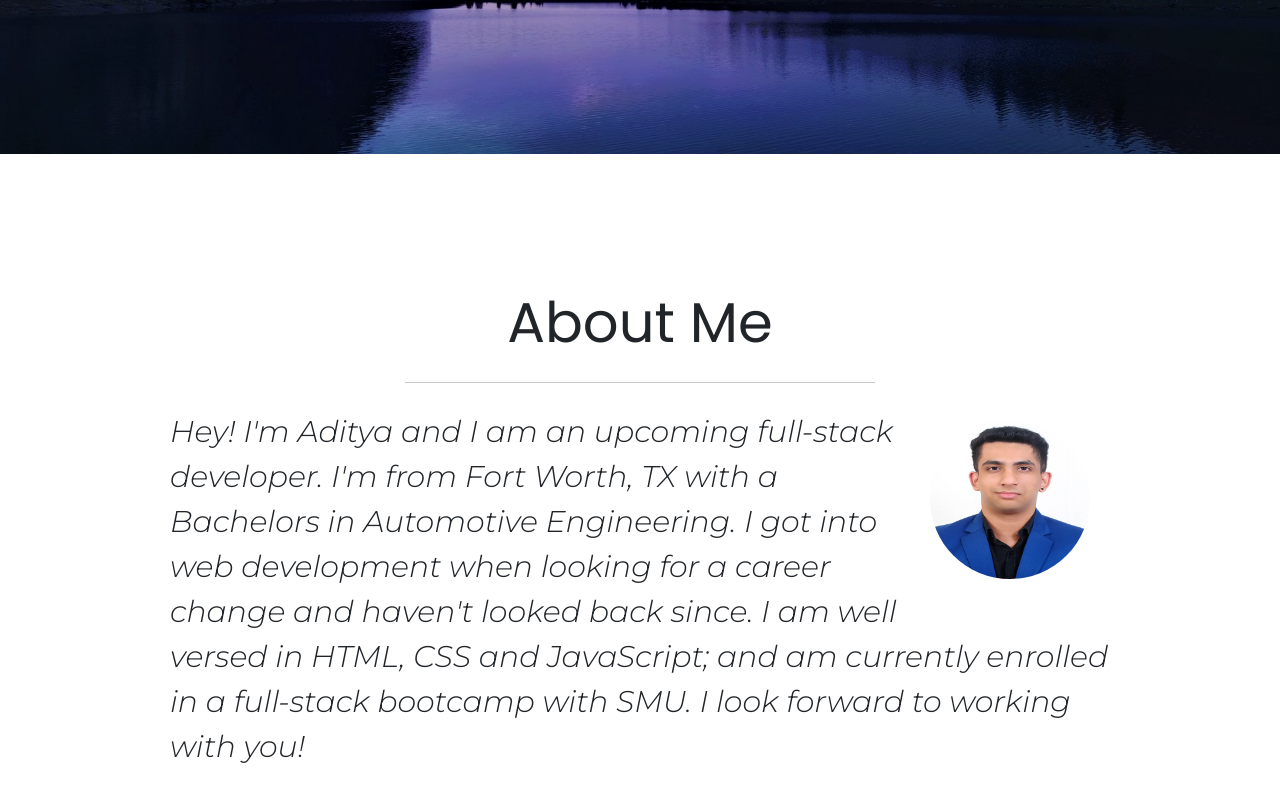
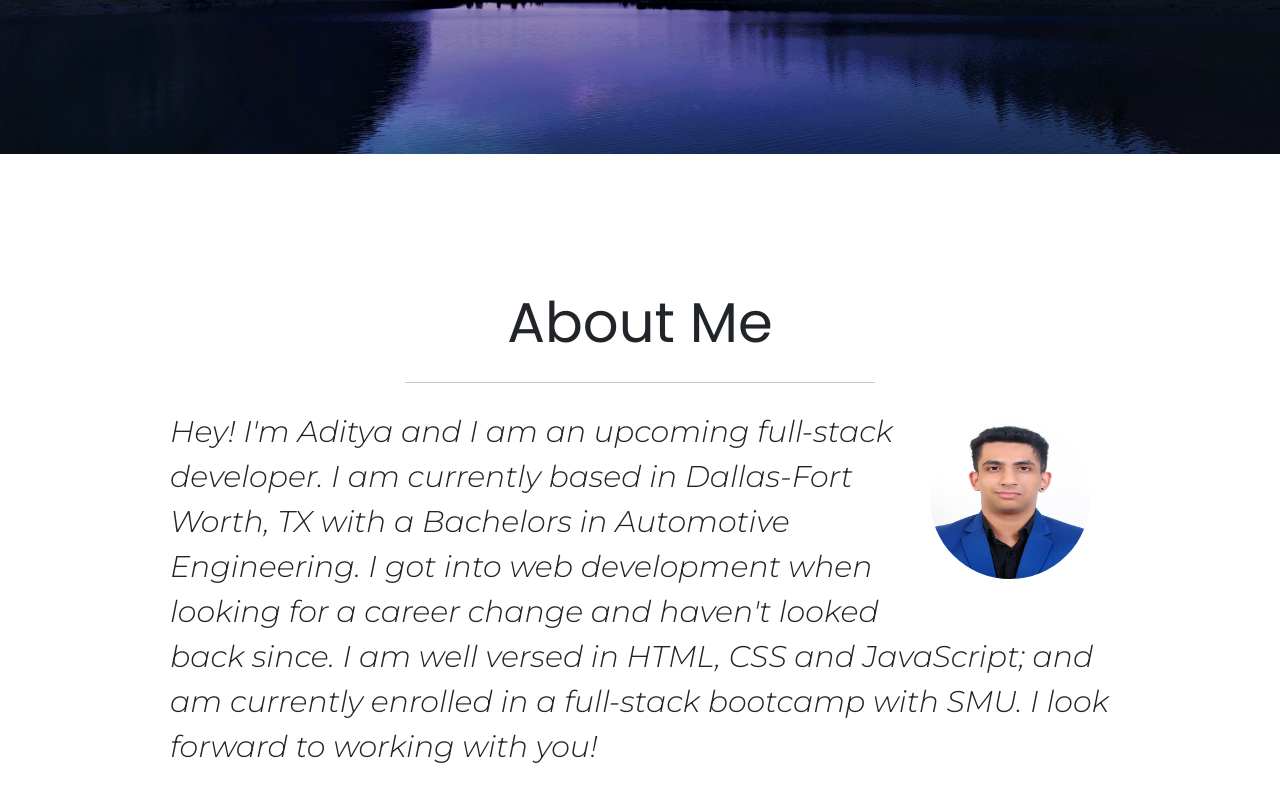
Before and after one commit to adinair007/Portfolio_v2.0, a website: page index.html in a window 1280 px wide. Shown: the part 556-1358 px from the top of the page. Drawn offline with nearby package versions, Linux system fonts and the light colour scheme.

Commit message:
Edited about me

```diff
--- a/index.html
+++ b/index.html
@@ -78,7 +78,9 @@
       <div class="hero-header hidden-title">
         <h1 class="Aditya text-center"><b>ADITYA NAIR</b></h1>
         <h3 class="title text-center"><i>Full-Stack Developer</i></h3>
-        <h5 class="message text-center"><i><b>-I build stuff-</b></i></h5>
+        <h5 class="message text-center">
+          <i><b>-I build stuff-</b></i>
+        </h5>
       </div>
     </section>
 
@@ -91,12 +93,12 @@
         </div>
         <img src="./assets/images/DSC_4561.JPG" />
         <p>
-          Hey! I'm Aditya and I am an upcoming full-stack developer. I'm from
-          Fort Worth, TX with a Bachelors in Automotive Engineering. I got into
-          web development when looking for a career change and haven't looked
-          back since. I am well versed in HTML, CSS and JavaScript; and am
-          currently enrolled in a full-stack bootcamp with SMU. I look forward
-          to working with you!
+          Hey! I'm Aditya and I am an upcoming full-stack developer. I am
+          currently based in Dallas-Fort Worth, TX with a Bachelors in
+          Automotive Engineering. I got into web development when looking for a
+          career change and haven't looked back since. I am well versed in HTML,
+          CSS and JavaScript; and am currently enrolled in a full-stack bootcamp
+          with SMU. I look forward to working with you!
         </p>
       </section>
 
```
